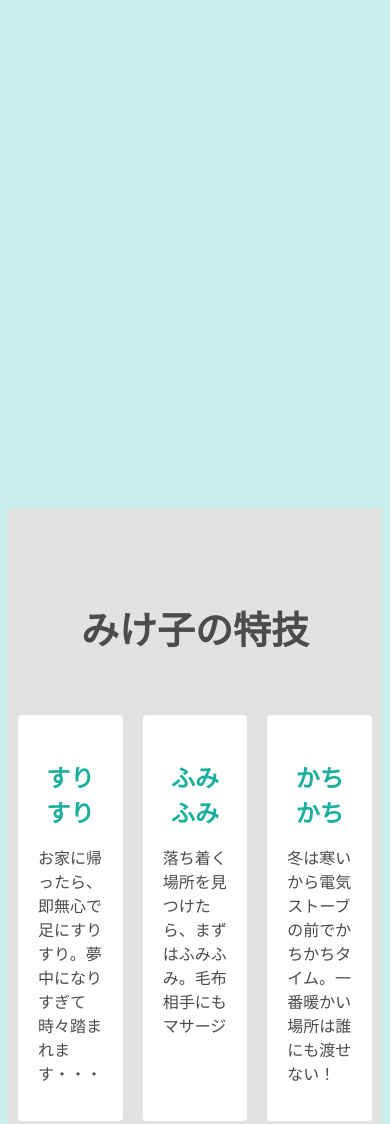
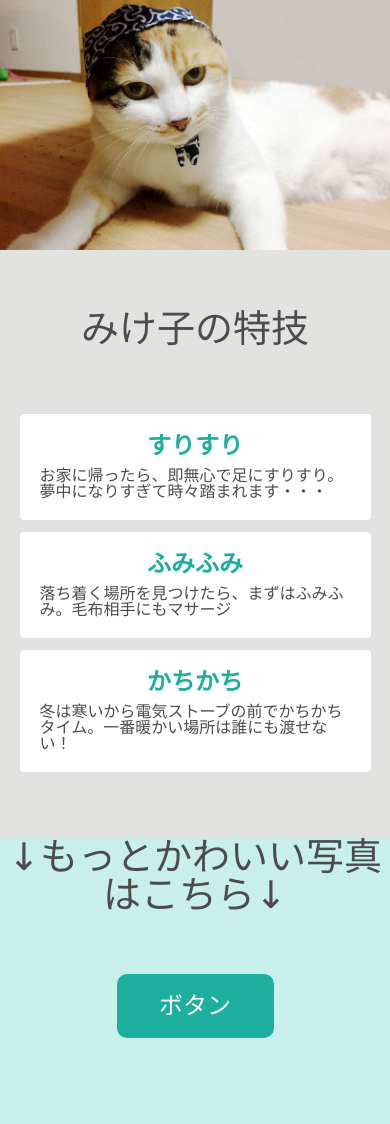
Before and after one commit to AkaneSakai/responsive-site, a plain HTML site: page index.html in a window 390 px wide. Shown: the top 1124 px of the page. After the commit the page ends 1038 px from the top, so only its background shows below. Drawn offline with nearby package versions, Linux system fonts and the light colour scheme.

Commit message:
lesson7 kadai syuusei

```diff
--- a/css/style.css
+++ b/css/style.css
@@ -1,5 +1,7 @@
 @charset "UTF-8";
 /* 文字コードの指定 */
+
+
 
 html {
     font-size: 62.5%;
@@ -18,12 +20,21 @@ h2 {
     margin-bottom: 60px;
     color: #4c4c4c;
 }
+
 .box {
-    background-image: url("./responsive-site/images/mike2.jpg");
+    background-image: url("../images/mike2.jpg");
     height: 500px;
     width: 100%;
     background-size: cover;
     background-position: center;
+
+}
+
+@media (max-width: 768px) {
+    .box {
+        height: 250px;
+        background-position: center 17%;
+    }
 }
 
 
@@ -51,20 +62,31 @@ section .container {
     justify-content: space-between;
 }
 
+@media (max-width: 768px) {
+    #tokugi .container {
+        flex-direction: column ;
+    }
+}
+
 #tokugi .tokugi-box {
     -webkit-box-sizing: border-box;
     -moz-box-sizing: border-box;
     box-sizing: border-box;
-    -webkit-flex: 1;
-    flex: 1;
     margin: 0px 10px;
     padding: 20px;
     -webkit-border-radius: 4px;
     -moz-border-radius: 4px;
     border-radius: 4px;
     background-color: #ffffff;
-    width: 100px;
+    flex-basis: 30%;
 }
+@media (max-width: 768px) {
+    #tokugi .tokugi-box {
+        margin: 6px auto ;
+        width: 90%;
+    }
+}
+
 
 #tokugi h3 {
     font-size: 2.4rem;
@@ -81,6 +103,7 @@ section .container {
     font-size: 2.4rem;
     text-align: center;
     display: block;
+    margin: 0 auto;
     text-decoration: none;
     -webkit-border-radius: 10px;
     -moz-border-radius: 10px;
--- a/index.html
+++ b/index.html
@@ -7,6 +7,7 @@
     <title>responsive-site</title>
     <meta name="description" content="XXXXXXX">
     <meta name="keywords" content="XXXXXXX, XXXXXXX, XXXXXXX, XXXXXXX作">
+    <link rel="stylesheet" href="https://cdnjs.cloudflare.com/ajax/libs/meyer-reset/2.0/reset.css">
     <link rel="stylesheet" href="./css/style.css">
 </head>
 
@@ -14,7 +15,7 @@
     <header>
         <div class="box"></div>
     </header>
-    <mein>
+    <main>
         <section id="tokugi">
             <h2 class="text-center">みけ子の特技</h2>
             <div class="container">
@@ -32,10 +33,10 @@
                 </div>
             </div>
         </section>
-    </mein>
+    </main>
     <footer>
-            <h2 class="text-center">↓もっとかわいい写真はこちら↓</h2>
-            <div class="text-center"><a href="＃" class="botan">ボタン</a></div>
+        <h2 class="text-center">↓もっとかわいい写真はこちら↓</h2>
+        <div class="text-center"><a href="＃" class="botan">ボタン</a></div>
     </footer>
 
 </body>
```
